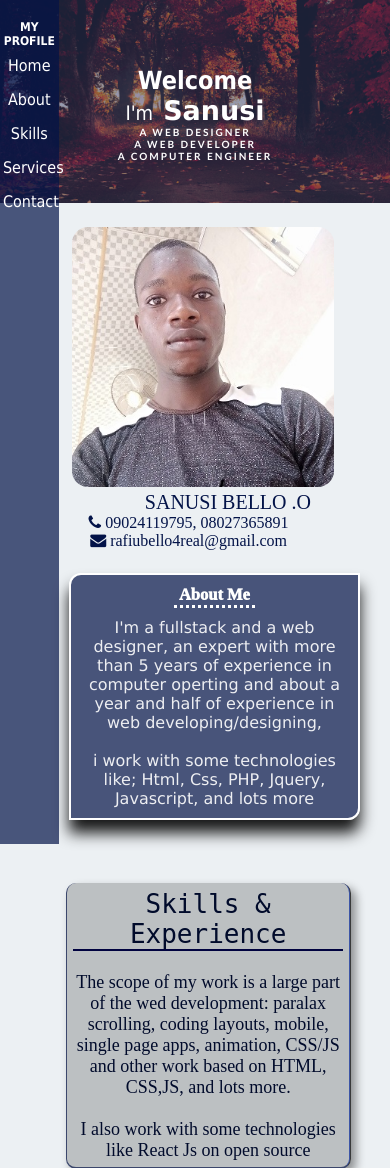
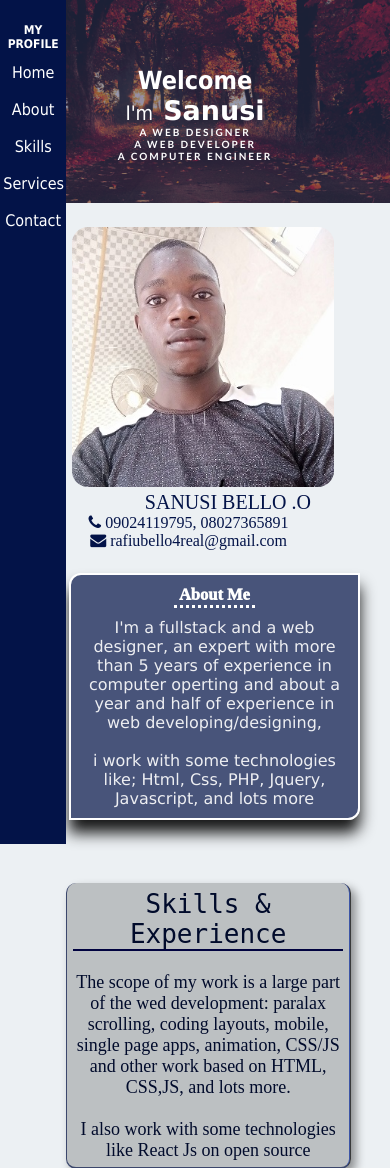
Before and after one commit to TunarshBee/my-portfolio-, a PHP site: page / in a window 390 px wide. Shown: the top 1168 px of the page. Run offline with PHP 8.4, Linux system fonts and the light colour scheme.

Commit message:
another latest

```diff
--- a/index.css
+++ b/index.css
@@ -526,6 +526,7 @@ fieldset {
     height: 100vh;
     background: #ecf0f3 !important
   }
+
   ul li a span i{
     color: rgb(255, 255, 255);
     z-index: 100;
@@ -708,8 +709,8 @@ fieldset {
   }
 
   #nav2 {
-    background: rgba(3, 19, 72, 0.7);
-    width: 15%;
+    background: rgb(3, 19, 72);
+    width: 17%;
     min-height: 100vh;
     overflow: visible;
     top: 0px;
@@ -738,7 +739,7 @@ fieldset {
   }
 
   #navList1 li {
-    margin: 0 5%;
+    margin:5% 5%;
   }
 
   #navList1 li a {
--- a/index.html
+++ b/index.html
@@ -252,7 +252,7 @@
                     </div>
                     <div id="locate">
                         <i class="fa fa-map-marker" aria-hidden="true"></i>
-                        Oloriko Street, Irewole Area, Saki, Oyo State, Nigeria.
+                        Oloriko Street, Irewole Area,   Saki, Oyo State, Nigeria.
                     </div>
                     <div id="phone">
                         <i class="fa fa-phone" aria-hidden="true"></i>
```
